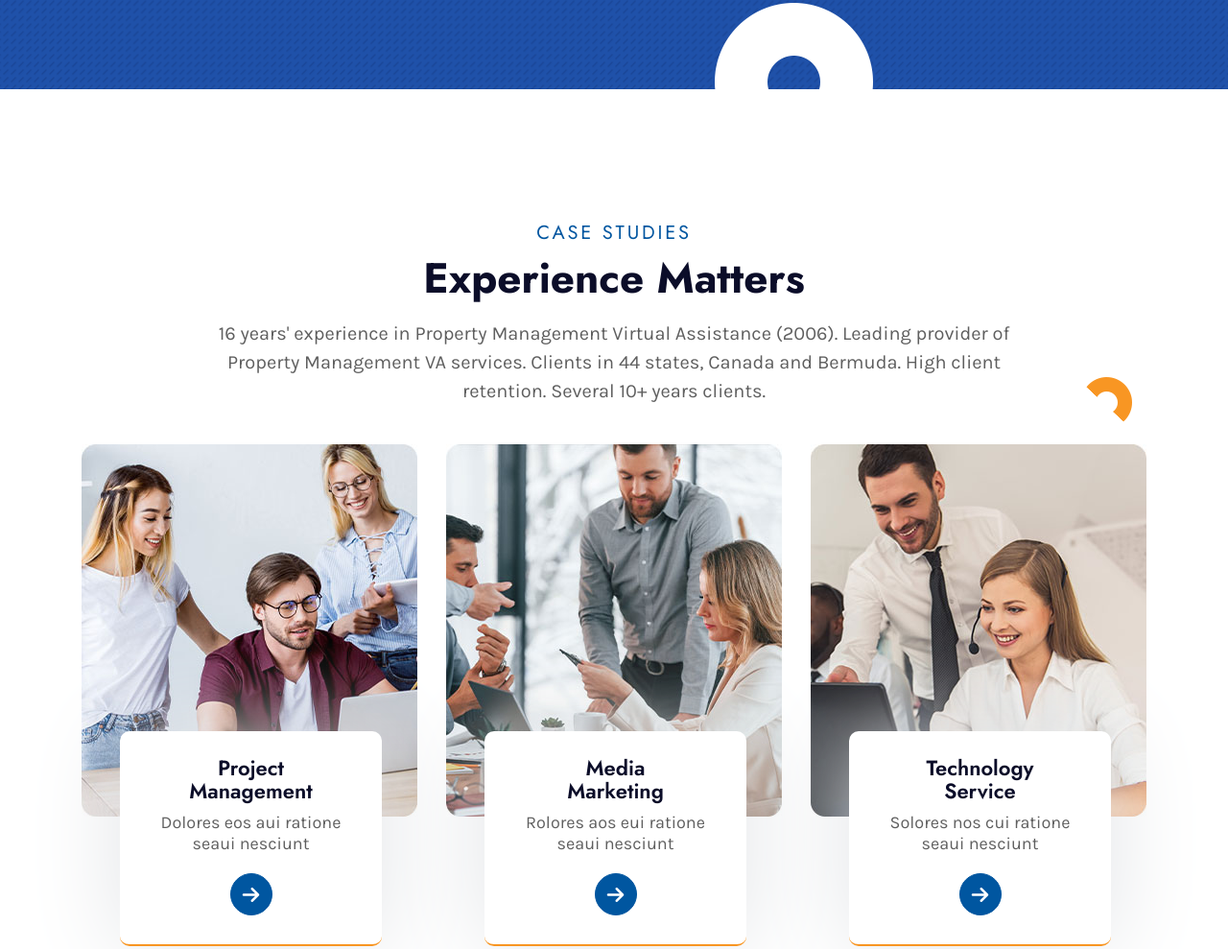
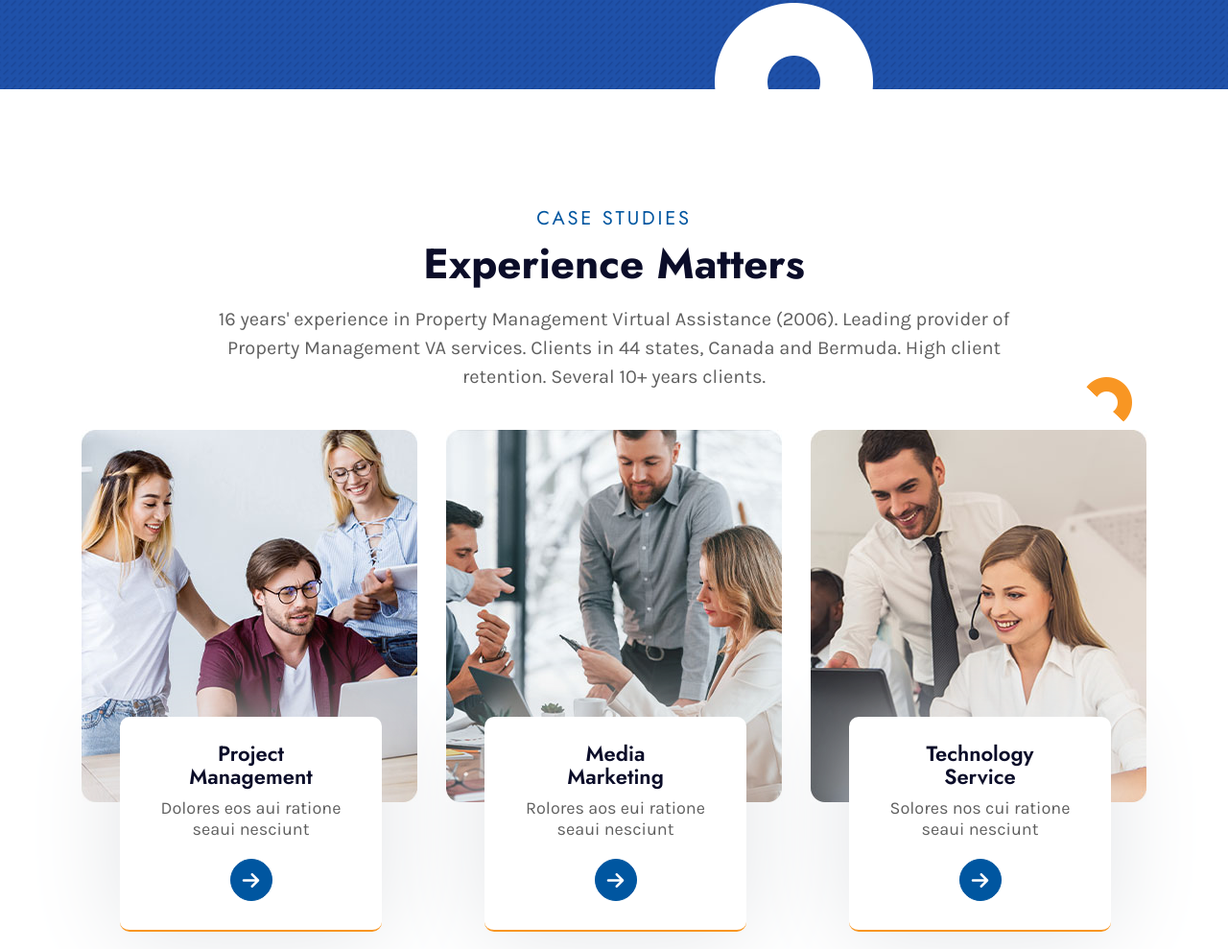
Before and after one commit to sampeterspsi/psiwebsite, a plain HTML site: page index.html in a window 1280 px wide. Shown: the part 4109-5098 px from the top of the page at 96% size. Drawn offline with nearby package versions, Linux system fonts and the light colour scheme.

Commit message:
Css Edit

```diff
--- a/assets/css/style.css
+++ b/assets/css/style.css
@@ -653,7 +653,7 @@ p{
 /* Home Page Case Studies Section Style */
 
 .case_studies_section{
-    padding: 140px 0;
+    padding: 125px 0;
     position: relative;
 }
 .case_studies_section .case_studies-content{
```
